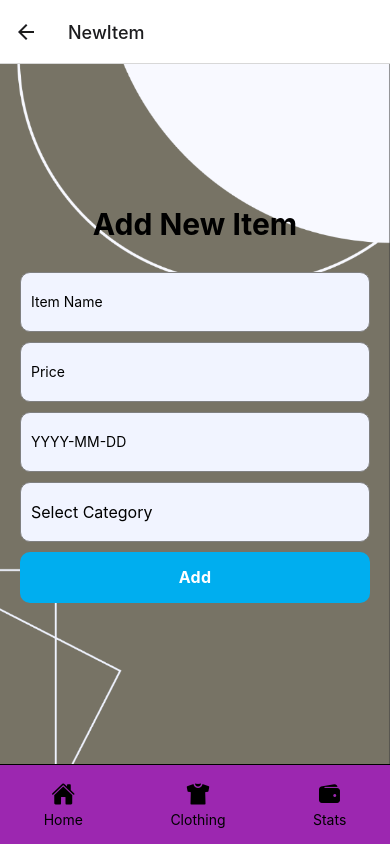
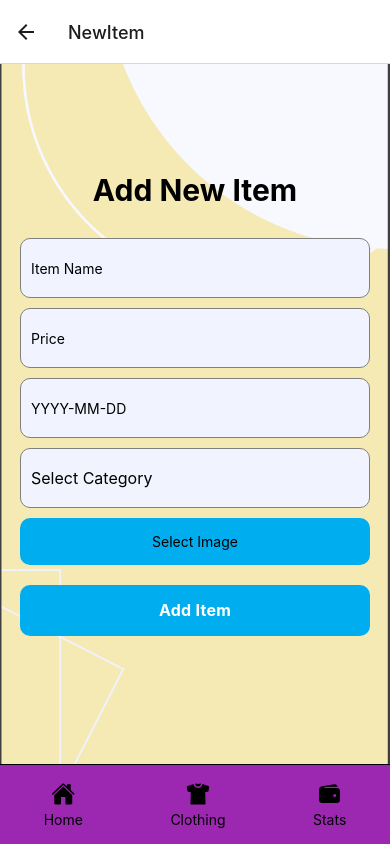
Before and after one commit to GitYaw/Voguify-GDSC, a React Native app: screen /NewItem in a window 390 px wide. Built offline with nearby package versions, Linux system fonts and the light colour scheme.

Commit message:
Add functionality for selecting images from image library

```diff
--- a/package.json
+++ b/package.json
@@ -11,7 +11,6 @@
   "dependencies": {
     "@expo/metro-runtime": "^3.2.1",
     "@expo/vector-icons": "^14.0.2",
-    "@react-native-community/datetimepicker": "^8.0.1",
     "@react-navigation/bottom-tabs": "^6.5.20",
     "@react-navigation/native": "^6.1.17",
     "@react-navigation/native-stack": "^6.9.26",
@@ -22,10 +21,10 @@
     "react-dom": "18.2.0",
     "react-native": "^0.74.1",
     "react-native-chart-kit": "^6.12.0",
-    "react-native-image-picker": "^7.1.2",
     "react-native-safe-area-context": "^4.10.1",
     "react-native-screens": "^3.31.1",
-    "react-native-web": "~0.19.6"
+    "react-native-web": "~0.19.6",
+    "expo-image-picker": "~15.0.5"
   },
   "devDependencies": {
     "@babel/core": "^7.24.0"
--- a/pages/NewItemView.js
+++ b/pages/NewItemView.js
@@ -1,10 +1,11 @@
 import React, { useState } from 'react';
-import { StyleSheet, Text, View, TextInput, TouchableOpacity, ImageBackground, Alert, Modal, Platform } from 'react-native';
-import { DateTimePicker } from '@react-native-community/datetimepicker';
+import { StyleSheet, Text, View, Image, TextInput, TouchableOpacity, ImageBackground, Alert, Modal, Platform } from 'react-native';
+import * as ImagePicker from 'expo-image-picker';
+
 import { push, ref } from 'firebase/database';
 import { database } from '../firebase-config';
 
-import loginBackground from '../assets/new_item_background.png';
+import backgroundImage from '../assets/primary_background.png';
 
 const NewItemView = ({ navigation }) => {
   const [itemName, setItemName] = useState('');
@@ -16,6 +17,8 @@ const NewItemView = ({ navigation }) => {
   // const [baginess, setBaginess] = useState('');
 
   // const [showDatePicker, setShowDatePicker] = useState(false);
+  const [selectedImage, setSelectedImage] = useState(null);
+
   const [categoryDropdownVisible, setCategoryDropdownVisible] = useState(false);
   // const [baginessDropdownVisible, setBaginessDropdownVisible] = useState(false);
   const [categoryOptions] = useState(['Pants', 'Shorts', 'Tshirt', 'Jacket', 'Shoes']);
@@ -41,6 +44,22 @@ const NewItemView = ({ navigation }) => {
   // const showDatePickerModal = () => {
   //   setShowDatePicker(true); // Show the date picker modal
   // };
+
+  const handleImagePicker  = async () => {
+
+    let result = await ImagePicker.launchImageLibraryAsync({
+      mediaTypes: ImagePicker.MediaTypeOptions.All,
+      allowsEditing: true,
+      aspect: [4, 3],
+      quality: 1,
+    });
+
+    // console.log(result);
+
+    if (!result.canceled) {
+      setSelectedImage(result.assets[0].uri);
+    }
+  };
 
 
   const handleAddItem = () => {
@@ -90,7 +109,7 @@ const NewItemView = ({ navigation }) => {
 
 
   return (
-    <ImageBackground source={loginBackground} style={styles.backgroundImage}>
+    <ImageBackground source={backgroundImage} style={styles.backgroundImage}>
       <View style={styles.container}>
         <View style={styles.titleContainer}>
           <Text style={styles.title}>Add New Item</Text>
@@ -189,13 +208,29 @@ const NewItemView = ({ navigation }) => {
           </View>
         </Modal> */}
 
+        <TouchableOpacity
+          style={styles.primaryButton}
+          onPress={handleImagePicker}
+        >
+          <Text style={styles.buttonText}>Select Image</Text>
+        </TouchableOpacity>
+
+
         {/* Add Button */}
         <TouchableOpacity
           onPress={handleAddItem}
-          style={styles.loginButton}
+          style={styles.primaryButton}
         >
-          <Text style={styles.loginText}>Add</Text>
+          <Text style={styles.primaryText}>Add Item</Text>
         </TouchableOpacity>
+
+
+
+        {/* Display selected image */}
+        {selectedImage && (
+          <Image source={{ uri: selectedImage }} style={styles.selectedImage} />
+        )}
+
       </View>
     </ImageBackground>
   );
@@ -257,10 +292,10 @@ const styles = StyleSheet.create({
   dropdownItem: {
     backgroundColor: '#FFFFFF',
     paddingVertical: 10,
-    paddingHorizontal: 10, // Adjust the padding to make the options narrower
+    paddingHorizontal: 10,
     borderBottomWidth: 1,
     borderBottomColor: '#E0E0E0',
-    width: '70%', // Adjust the width to make the options narrower
+    width: '70%',
     alignItems: 'center',
   },
   datePickerButton: {
@@ -278,7 +313,7 @@ const styles = StyleSheet.create({
     height: 200,
     marginBottom: 20,
   },
-  loginButton: {
+  primaryButton: {
     alignItems: 'center',
     justifyContent: 'center',
     paddingVertical: 15,
@@ -288,13 +323,21 @@ const styles = StyleSheet.create({
     backgroundColor: '#00aeef',
     marginBottom: 20,
   },
-  loginText: {
+  primaryText: {
     fontSize: 16,
     lineHeight: 21,
     fontWeight: 'bold',
     letterSpacing: 0.25,
     color: 'white',
   },
+  selectedImage: {
+    width: 150,
+    height: 150,
+    resizeMode: 'cover',
+    alignSelf: "center",
+    borderRadius: 10,
+    marginBottom: 10,
+  },
 });
 
 export default NewItemView;
```
Also changed, not shown: 1 other file (tests, documents, lock files or other folders).
